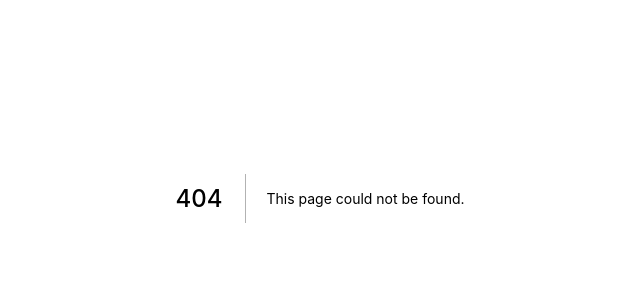
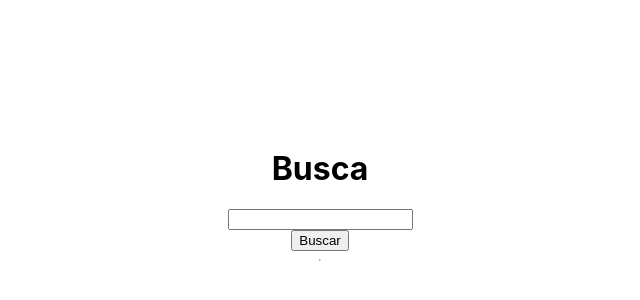
Before and after one commit to FelipeFerreiraSS/cinema-next, a Next.js app: page /busca in a window 1280 px wide. Before the commit this address had no page. Shown: the part 202-502 px from the top of the page, without its empty margins (320-960 px from the left). Built offline with nearby package versions, Linux system fonts and the light colour scheme.

Commit message:
pagina de busca

```diff
--- /dev/null
+++ b/pages/api/search.js
@@ -0,0 +1,13 @@
+import { apiKey, apiBase } from '../../lib/tmdb'
+
+export default async (req, res) => {
+
+  let query = req.query.query
+
+  const result = await fetch(`${apiBase}/search/movie?api_key=${apiKey}&language=pt-BR&query=${query}`)
+  const json = await result.json()
+
+  res.status(200).json({
+    list: json.results
+  })
+}
--- /dev/null
+++ b/pages/busca.js
@@ -0,0 +1,48 @@
+import Head from 'next/head'
+import styles from '../styles/Home.module.css'
+import { useState } from 'react'
+
+  export default function Home(props) {
+    const [searchText, setSearchText] = useState('')
+    const [movieList, setMovieList] = useState([])
+
+    const handleSearch = async () => {
+      if(searchText !== '') {
+        const result = await fetch(`http://localhost:3000/api/search?query=${searchText}`)
+        const json = await result.json()
+        setMovieList(json.list)
+      }
+    }
+
+  return (
+    <div className={styles.container}>
+      <Head>
+        <title>Cinema Next JS</title>
+        <link rel="icon" href="/favicon.ico" />
+      </Head>
+
+      <main className={styles.main}>
+        <h1 className={styles.title}>
+          Busca
+        </h1>
+
+        <input type="text" value={searchText} onChange={e=>setSearchText(e.target.value)} />
+        <button onClick={handleSearch}>Buscar</button>
+
+        <hr/>
+
+        <ul>
+          {movieList.map(item=>(
+            <li>
+            <a href={`movie/${item.id}`}>
+              <img src={`https://image.tmdb.org/t/p/original${item.poster_path}`} width="150" alt="" /> <br/>
+              <p>{item.title}</p>
+            </a>
+          </li>
+          ))}
+        </ul>
+
+      </main>
+    </div>
+  )
+}
--- a/pages/index.js
+++ b/pages/index.js
@@ -14,6 +14,8 @@ import Link from 'next/link'
         <h1 className={styles.title}>
           Filmes em destaque
         </h1>
+
+        <Link href="/busca">Ir para busca</Link>
 
         <ul>
           {props.list.map(item=>(
```
